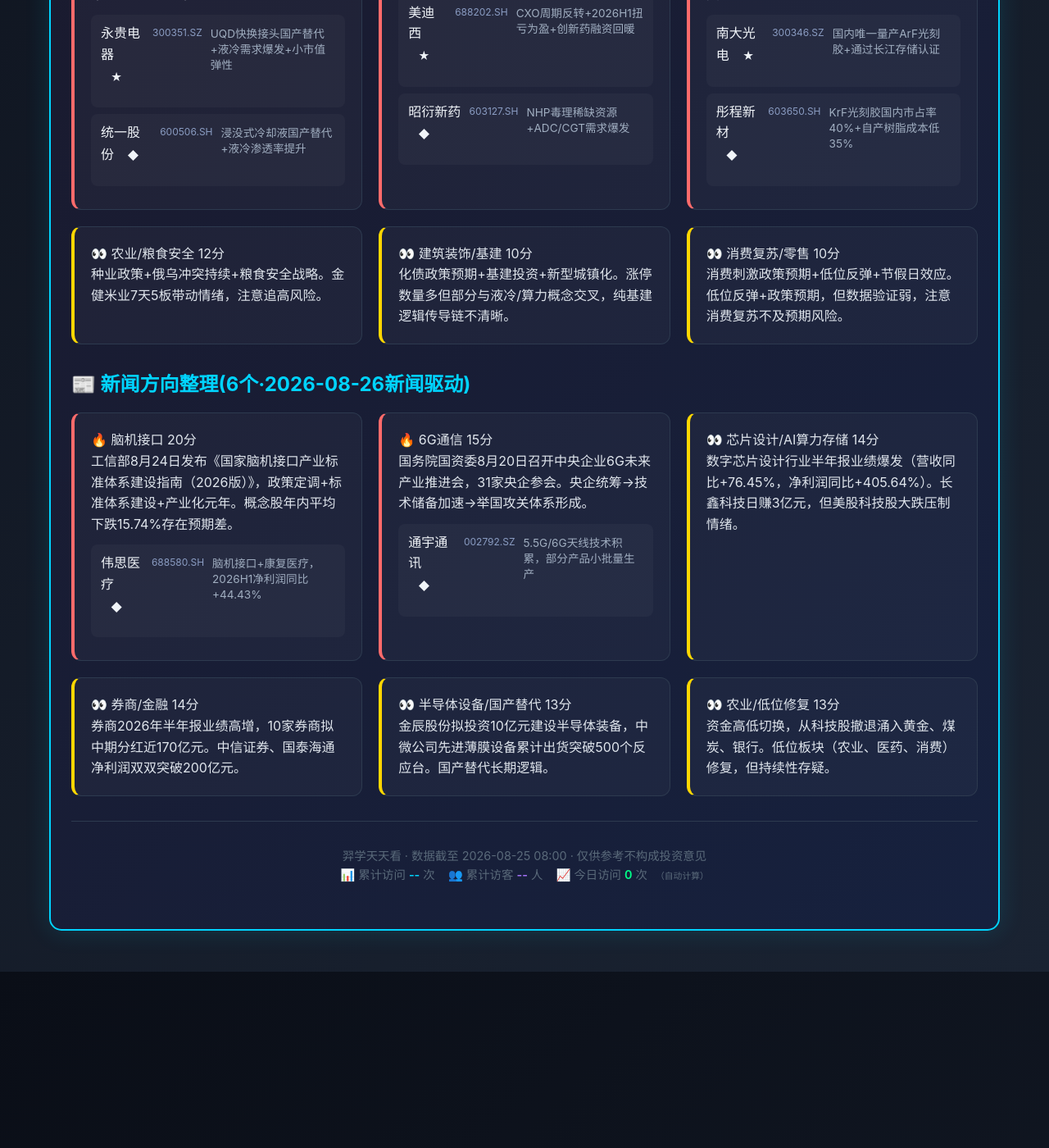
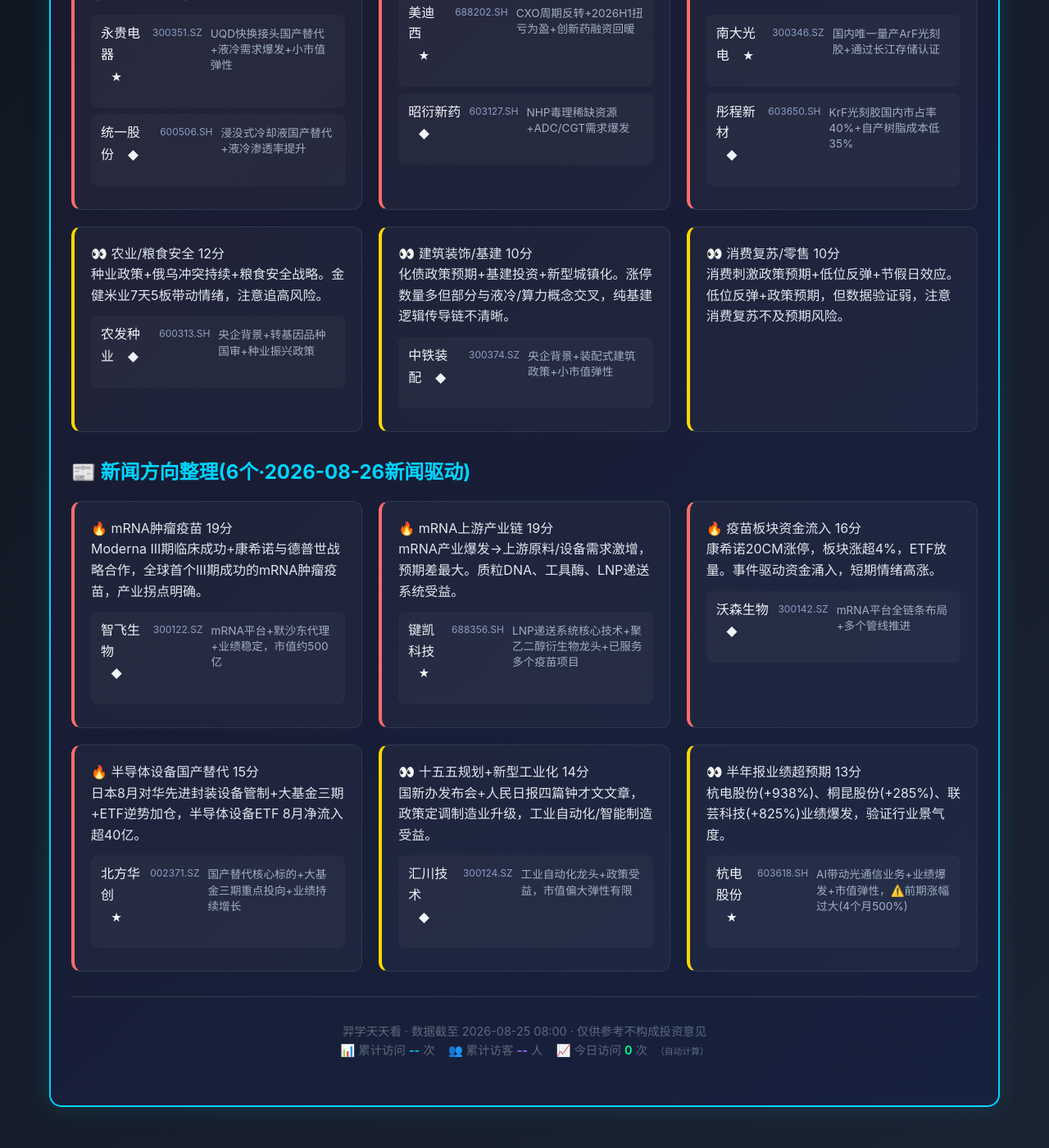
Before and after one commit to xiaoyi0319a/yixue-dashboard, a Jekyll site: the page index.html, which Jekyll copies as it is, in a window 1280 px wide and 1400 px high, scrolled down 1897 px. Shown: the whole window at 82% size. Built offline with Jekyll 4.4.1, drawn with Linux system fonts in a browser that asks for light colours; comment, search, counter and statistics services are not loaded; before the commit the page ends 3082 px from its top, so only the background shows below that; part of the change alters nothing that is shown; some of the changed text lies outside the part shown.

Commit message:
每日更新 2026-08-26: 奇门预测+涨停方向+新闻方向+mRNA疫苗爆发

```diff
--- a/data/system-status.json
+++ b/data/system-status.json
@@ -1,23 +1,23 @@
 {
-  "date": "2026-07-16",
-  "computed_at": "2026-08-25T15:46:27.600649",
+  "date": "2026-08-26",
+  "computed_at": "2026-08-26T16:35:00+08:00",
   "overall": {
     "current_streak_type": "loss",
-    "current_streak_days": 2,
-    "current_streak_start": "2026-07-17",
+    "current_streak_days": 6,
+    "current_streak_start": "2026-08-18",
     "max_win_streak": 6,
     "max_loss_streak": 6,
-    "total_days": 28,
-    "last_14_hot_days": 8,
-    "last_14_cold_days": 6,
-    "last_14_win_rate": 0.5714,
+    "total_days": 30,
+    "last_14_hot_days": 5,
+    "last_14_cold_days": 9,
+    "last_14_win_rate": 0.439,
     "streaks": [
       {
         "type": "loss",
         "days": 6,
         "start_date": "2026-08-25",
         "end_date": "2026-08-18",
-        "avg_win_rate": 0.2525
+        "avg_win_rate": 0.252
       },
       {
         "type": "win",
@@ -31,49 +31,49 @@
         "days": 3,
         "start_date": "2026-08-13",
         "end_date": "2026-08-11",
-        "avg_win_rate": 0.2677
+        "avg_win_rate": 0.268
       },
       {
         "type": "win",
         "days": 6,
         "start_date": "2026-08-10",
         "end_date": "2026-07-31",
-        "avg_win_rate": 0.7493
+        "avg_win_rate": 0.749
       },
       {
         "type": "loss",
         "days": 1,
         "start_date": "2026-07-30",
         "end_date": "2026-07-30",
-        "avg_win_rate": 0.3846
+        "avg_win_rate": 0.385
       },
       {
         "type": "win",
         "days": 1,
         "start_date": "2026-07-29",
         "end_date": "2026-07-29",
-        "avg_win_rate": 0.6667
+        "avg_win_rate": 0.667
       },
       {
         "type": "loss",
         "days": 1,
         "start_date": "2026-07-28",
         "end_date": "2026-07-28",
-        "avg_win_rate": 0.2273
+        "avg_win_rate": 0.227
       },
       {
         "type": "win",
         "days": 1,
         "start_date": "2026-07-27",
         "end_date": "2026-07-27",
-        "avg_win_rate": 0.7059
+        "avg_win_rate": 0.706
       },
       {
         "type": "loss",
         "days": 1,
         "start_date": "2026-07-24",
         "end_date": "2026-07-24",
-        "avg_win_rate": 0.0833
+        "avg_win_rate": 0.083
       },
       {
         "type": "win",
@@ -94,187 +94,75 @@
         "days": 2,
         "start_date": "2026-07-21",
         "end_date": "2026-07-20",
-        "avg_win_rate": 0.6048
+        "avg_win_rate": 0.605
       },
       {
         "type": "loss",
         "days": 2,
         "start_date": "2026-07-17",
         "end_date": "2026-07-16",
-        "avg_win_rate": 0.1317
+        "avg_win_rate": 0.132
       }
     ]
   },
   "badge": {
-    "text": "连续中断 2 天",
-    "class": "cool",
+    "text": "⚠️ 连续中断 6 天",
+    "class": "cold",
     "label": "中断中"
   },
   "directions": {
     "limit_up": {
-      "last_win_rate": 0.3333,
-      "last_avg_return": -0.3,
+      "last_win_rate": 0,
+      "last_avg_return": -1.83,
       "streak_type": "loss",
-      "streak_days": 2,
+      "streak_days": 3,
       "max_win_streak": 3,
       "max_loss_streak": 3,
       "total_days": 14,
-      "hot_days": 7,
-      "cold_days": 7,
+      "hot_days": 5,
+      "cold_days": 9,
       "history": [
-        {
-          "date": "2026-08-04",
-          "win_rate": 0.75,
-          "avg_return": 1.328
-        },
-        {
-          "date": "2026-08-03",
-          "win_rate": 0.6,
-          "avg_return": -0.82
-        },
-        {
-          "date": "2026-07-31",
-          "win_rate": 0.857,
-          "avg_return": 3.3
-        },
-        {
-          "date": "2026-07-30",
-          "win_rate": 0.375,
-          "avg_return": 0.21
-        },
-        {
-          "date": "2026-07-29",
-          "win_rate": 0.4444,
-          "avg_return": -3.359
-        },
-        {
-          "date": "2026-07-28",
-          "win_rate": 0.0833,
-          "avg_return": -4.612
-        },
-        {
-          "date": "2026-07-27",
-          "win_rate": 0.8571,
-          "avg_return": 3.2286
-        },
-        {
-          "date": "2026-07-24",
-          "win_rate": 0.0833,
-          "avg_return": -5.1032
-        },
-        {
-          "date": "2026-07-23",
-          "win_rate": 0.8,
-          "avg_return": 3.5
-        },
-        {
-          "date": "2026-07-22",
-          "win_rate": 0.286,
-          "avg_return": -2.9
-        },
-        {
-          "date": "2026-07-21",
-          "win_rate": 0.6667,
-          "avg_return": -0.4417
-        },
-        {
-          "date": "2026-07-20",
-          "win_rate": 0.7188,
-          "avg_return": 0.4023
-        },
-        {
-          "date": "2026-07-17",
-          "win_rate": 0.0,
-          "avg_return": -5.5436
-        },
-        {
-          "date": "2026-07-16",
-          "win_rate": 0.3333,
-          "avg_return": -0.2994
-        }
+        {"date":"08/25","win_rate":null,"avg_return":null},
+        {"date":"08/24","win_rate":0.0,"avg_return":-1.83},
+        {"date":"08/21","win_rate":0.0,"avg_return":-4.37},
+        {"date":"08/20","win_rate":null,"avg_return":null},
+        {"date":"08/19","win_rate":0.0,"avg_return":-5.93},
+        {"date":"08/18","win_rate":null,"avg_return":null},
+        {"date":"08/17","win_rate":0.833,"avg_return":2.738},
+        {"date":"08/14","win_rate":0.625,"avg_return":0.959},
+        {"date":"08/13","win_rate":0.2,"avg_return":-0.21},
+        {"date":"08/12","win_rate":0.25,"avg_return":-0.73},
+        {"date":"08/11","win_rate":0.444,"avg_return":-0.54},
+        {"date":"08/10","win_rate":0.583,"avg_return":0.97},
+        {"date":"08/07","win_rate":0.583,"avg_return":0.69},
+        {"date":"08/05","win_rate":0.833,"avg_return":3.55}
       ]
     },
     "news": {
-      "last_win_rate": 0.1562,
-      "last_avg_return": -3.6,
+      "last_win_rate": 0.455,
+      "last_avg_return": 1.255,
       "streak_type": "loss",
-      "streak_days": 3,
+      "streak_days": 6,
       "max_win_streak": 4,
-      "max_loss_streak": 3,
+      "max_loss_streak": 6,
       "total_days": 14,
-      "hot_days": 8,
-      "cold_days": 6,
+      "hot_days": 5,
+      "cold_days": 9,
       "history": [
-        {
-          "date": "2026-08-05",
-          "win_rate": 0.833,
-          "avg_return": 2.02
-        },
-        {
-          "date": "2026-08-04",
-          "win_rate": 1.0,
-          "avg_return": 6.127
-        },
-        {
-          "date": "2026-08-03",
-          "win_rate": 0.5,
-          "avg_return": -0.17
-        },
-        {
-          "date": "2026-07-31",
-          "win_rate": 0.917,
-          "avg_return": 4.45
-        },
-        {
-          "date": "2026-07-30",
-          "win_rate": 0.333,
-          "avg_return": -2.07
-        },
-        {
-          "date": "2026-07-29",
-          "win_rate": 0.6667,
-          "avg_return": -1.557
-        },
-        {
-          "date": "2026-07-28",
-          "win_rate": 0.4,
-          "avg_return": -0.787
-        },
-        {
-          "date": "2026-07-27",
-          "win_rate": 0.5833,
-          "avg_return": 0.7867
-        },
-        {
-          "date": "2026-07-23",
-          "win_rate": 0.667,
-          "avg_return": 1.62
-        },
-        {
-          "date": "2026-07-22",
-          "win_rate": 0.167,
-          "avg_return": -2.14
-        },
-        {
-          "date": "2026-07-21",
-          "win_rate": 0.5,
-          "avg_return": 2.4713
-        },
-        {
-          "date": "2026-07-20",
-          "win_rate": 0.4667,
-          "avg_return": -1.9192
-        },
-        {
-          "date": "2026-07-17",
-          "win_rate": 0.1,
-          "avg_return": -9.8504
-        },
-        {
-          "date": "2026-07-16",
-          "win_rate": 0.1562,
-          "avg_return": -3.5978
-        }
+        {"date":"08/25","win_rate":0.455,"avg_return":1.255},
+        {"date":"08/24","win_rate":0.1,"avg_return":-3.48},
+        {"date":"08/21","win_rate":0.429,"avg_return":-0.4},
+        {"date":"08/20","win_rate":0.4,"avg_return":-2.168},
+        {"date":"08/19","win_rate":0.0,"avg_return":-7.82},
+        {"date":"08/18","win_rate":0.333,"avg_return":-0.71},
+        {"date":"08/17","win_rate":1.0,"avg_return":5.576},
+        {"date":"08/14","win_rate":0.889,"avg_return":4.512},
+        {"date":"08/13","win_rate":0.0,"avg_return":-2.65},
+        {"date":"08/12","win_rate":0.583,"avg_return":0.36},
+        {"date":"08/11","win_rate":0.167,"avg_return":-2.64},
+        {"date":"08/10","win_rate":0.857,"avg_return":6.15},
+        {"date":"08/07","win_rate":0.778,"avg_return":1.2},
+        {"date":"08/05","win_rate":0.833,"avg_return":2.02}
       ]
     }
   }
--- a/index.html
+++ b/index.html
@@ -5,7 +5,7 @@
     <meta name="viewport" content="width=device-width, initial-scale=1.0">
     <meta http-equiv="Cache-Control" content="no-cache, no-store, must-revalidate">
     <meta property="og:title" content="羿学天天看 | 2026-08-26">
-    <meta property="og:description" content="🔮 奇门中性偏强·全局伏吟·权重托底 | 📈 6大涨停方向·70只驱动 | 📰 6大新闻方向">
+    <meta property="og:description" content="🔮 奇门中性偏强·全局伏吟·权重托底 | 📈 6大涨停方向·70只驱动 | 📰 6大新闻方向·mRNA疫苗爆发">
     <meta property="og:type" content="website">
     <meta property="og:url" content="https://xiaoyi0319a.github.io/yixue-dashboard/">
     <meta name="twitter:card" content="summary_large_image">
@@ -207,6 +207,13 @@
         <span class="direction-score">12分</span>
     </div>
     <div class="direction-desc">种业政策+俄乌冲突持续+粮食安全战略。金健米业7天5板带动情绪，注意追高风险。</div>
+    <div class="buzhang-list">
+        <div class="buzhang-item">
+            <div class="buzhang-name">农发种业 <span class="tag">◆</span></div>
+            <div class="buzhang-code">600313.SH</div>
+            <div class="buzhang-logic">央企背景+转基因品种国审+种业振兴政策</div>
+        </div>
+    </div>
 </div>
 <div class="direction-card watch">
     <div class="direction-header">
@@ -215,6 +222,13 @@
         <span class="direction-score">10分</span>
     </div>
     <div class="direction-desc">化债政策预期+基建投资+新型城镇化。涨停数量多但部分与液冷/算力概念交叉，纯基建逻辑传导链不清晰。</div>
+    <div class="buzhang-list">
+        <div class="buzhang-item">
+            <div class="buzhang-name">中铁装配 <span class="tag">◆</span></div>
+            <div class="buzhang-code">300374.SZ</div>
+            <div class="buzhang-logic">央企背景+装配式建筑政策+小市值弹性</div>
+        </div>
+    </div>
 </div>
 <div class="direction-card watch">
     <div class="direction-header">
@@ -230,64 +244,92 @@
             <div class="direction-card hot">
     <div class="direction-header">
         <span class="direction-tag">🔥</span>
-        <span class="direction-name">脑机接口</span>
-        <span class="direction-score">20分</span>
+        <span class="direction-name">mRNA肿瘤疫苗</span>
+        <span class="direction-score">19分</span>
     </div>
-    <div class="direction-desc">工信部8月24日发布《国家脑机接口产业标准体系建设指南（2026版）》，政策定调+标准体系建设+产业化元年。概念股年内平均下跌15.74%存在预期差。</div>
+    <div class="direction-desc">Moderna III期临床成功+康希诺与德普世战略合作，全球首个III期成功的mRNA肿瘤疫苗，产业拐点明确。</div>
     <div class="buzhang-list">
         <div class="buzhang-item">
-            <div class="buzhang-name">伟思医疗 <span class="tag">◆</span></div>
-            <div class="buzhang-code">688580.SH</div>
-            <div class="buzhang-logic">脑机接口+康复医疗，2026H1净利润同比+44.43%</div>
+            <div class="buzhang-name">智飞生物 <span class="tag">◆</span></div>
+            <div class="buzhang-code">300122.SZ</div>
+            <div class="buzhang-logic">mRNA平台+默沙东代理+业绩稳定，市值约500亿</div>
         </div>
     </div>
 </div>
 <div class="direction-card hot">
     <div class="direction-header">
         <span class="direction-tag">🔥</span>
-        <span class="direction-name">6G通信</span>
+        <span class="direction-name">mRNA上游产业链</span>
+        <span class="direction-score">19分</span>
+    </div>
+    <div class="direction-desc">mRNA产业爆发→上游原料/设备需求激增，预期差最大。质粒DNA、工具酶、LNP递送系统受益。</div>
+    <div class="buzhang-list">
+        <div class="buzhang-item">
+            <div class="buzhang-name">键凯科技 <span class="tag">★</span></div>
+            <div class="buzhang-code">688356.SH</div>
+            <div class="buzhang-logic">LNP递送系统核心技术+聚乙二醇衍生物龙头+已服务多个疫苗项目</div>
+        </div>
+    </div>
+</div>
+<div class="direction-card hot">
+    <div class="direction-header">
+        <span class="direction-tag">🔥</span>
+        <span class="direction-name">疫苗板块资金流入</span>
+        <span class="direction-score">16分</span>
+    </div>
+    <div class="direction-desc">康希诺20CM涨停，板块涨超4%，ETF放量。事件驱动资金涌入，短期情绪高涨。</div>
+    <div class="buzhang-list">
+        <div class="buzhang-item">
+            <div class="buzhang-name">沃森生物 <span class="tag">◆</span></div>
+            <div class="buzhang-code">300142.SZ</div>
+            <div class="buzhang-logic">mRNA平台全链条布局+多个管线推进</div>
+        </div>
+    </div>
+</div>
+<div class="direction-card hot">
+    <div class="direction-header">
+        <span class="direction-tag">🔥</span>
+        <span class="direction-name">半导体设备国产替代</span>
         <span class="direction-score">15分</span>
     </div>
-    <div class="direction-desc">国务院国资委8月20日召开中央企业6G未来产业推进会，31家央企参会。央企统筹→技术储备加速→举国攻关体系形成。</div>
+    <div class="direction-desc">日本8月对华先进封装设备管制+大基金三期+ETF逆势加仓，半导体设备ETF 8月净流入超40亿。</div>
     <div class="buzhang-list">
         <div class="buzhang-item">
-            <div class="buzhang-name">通宇通讯 <span class="tag">◆</span></div>
-            <div class="buzhang-code">002792.SZ</div>
-            <div class="buzhang-logic">5.5G/6G天线技术积累，部分产品小批量生产</div>
+            <div class="buzhang-name">北方华创 <span class="tag">★</span></div>
+            <div class="buzhang-code">002371.SZ</div>
+            <div class="buzhang-logic">国产替代核心标的+大基金三期重点投向+业绩持续增长</div>
         </div>
     </div>
 </div>
 <div class="direction-card watch">
     <div class="direction-header">
         <span class="direction-tag">👀</span>
-        <span class="direction-name">芯片设计/AI算力存储</span>
+        <span class="direction-name">十五五规划+新型工业化</span>
         <span class="direction-score">14分</span>
     </div>
-    <div class="direction-desc">数字芯片设计行业半年报业绩爆发（营收同比+76.45%，净利润同比+405.64%）。长鑫科技日赚3亿元，但美股科技股大跌压制情绪。</div>
+    <div class="direction-desc">国新办发布会+人民日报四篇钟才文文章，政策定调制造业升级，工业自动化/智能制造受益。</div>
+    <div class="buzhang-list">
+        <div class="buzhang-item">
+            <div class="buzhang-name">汇川技术 <span class="tag">◆</span></div>
+            <div class="buzhang-code">300124.SZ</div>
+            <div class="buzhang-logic">工业自动化龙头+政策受益，市值偏大弹性有限</div>
+        </div>
+    </div>
 </div>
 <div class="direction-card watch">
     <div class="direction-header">
         <span class="direction-tag">👀</span>
-        <span class="direction-name">券商/金融</span>
-        <span class="direction-score">14分</span>
-    </div>
-    <div class="direction-desc">券商2026年半年报业绩高增，10家券商拟中期分红近170亿元。中信证券、国泰海通净利润双双突破200亿元。</div>
-</div>
-<div class="direction-card watch">
-    <div class="direction-header">
-        <span class="direction-tag">👀</span>
-        <span class="direction-name">半导体设备/国产替代</span>
+        <span class="direction-name">半年报业绩超预期</span>
         <span class="direction-score">13分</span>
     </div>
-    <div class="direction-desc">金辰股份拟投资10亿元建设半导体装备，中微公司先进薄膜设备累计出货突破500个反应台。国产替代长期逻辑。</div>
-</div>
-<div class="direction-card watch">
-    <div class="direction-header">
-        <span class="direction-tag">👀</span>
-        <span class="direction-name">农业/低位修复</span>
-        <span class="direction-score">13分</span>
+    <div class="direction-desc">杭电股份(+938%)、桐昆股份(+285%)、联芸科技(+825%)业绩爆发，验证行业景气度。</div>
+    <div class="buzhang-list">
+        <div class="buzhang-item">
+            <div class="buzhang-name">杭电股份 <span class="tag">★</span></div>
+            <div class="buzhang-code">603618.SH</div>
+            <div class="buzhang-logic">AI带动光通信业务+业绩爆发+市值弹性，⚠️前期涨幅过大(4个月500%)</div>
+        </div>
     </div>
-    <div class="direction-desc">资金高低切换，从科技股撤退涌入黄金、煤炭、银行。低位板块（农业、医药、消费）修复，但持续性存疑。</div>
 </div>
         </div>
         <div class="footer">
@@ -361,4 +403,4 @@
     </script>
 </body>
 </html>
-<!-- cache-bust: 1786588800 -->
+<!-- cache-bust: 1786705200 -->
```
